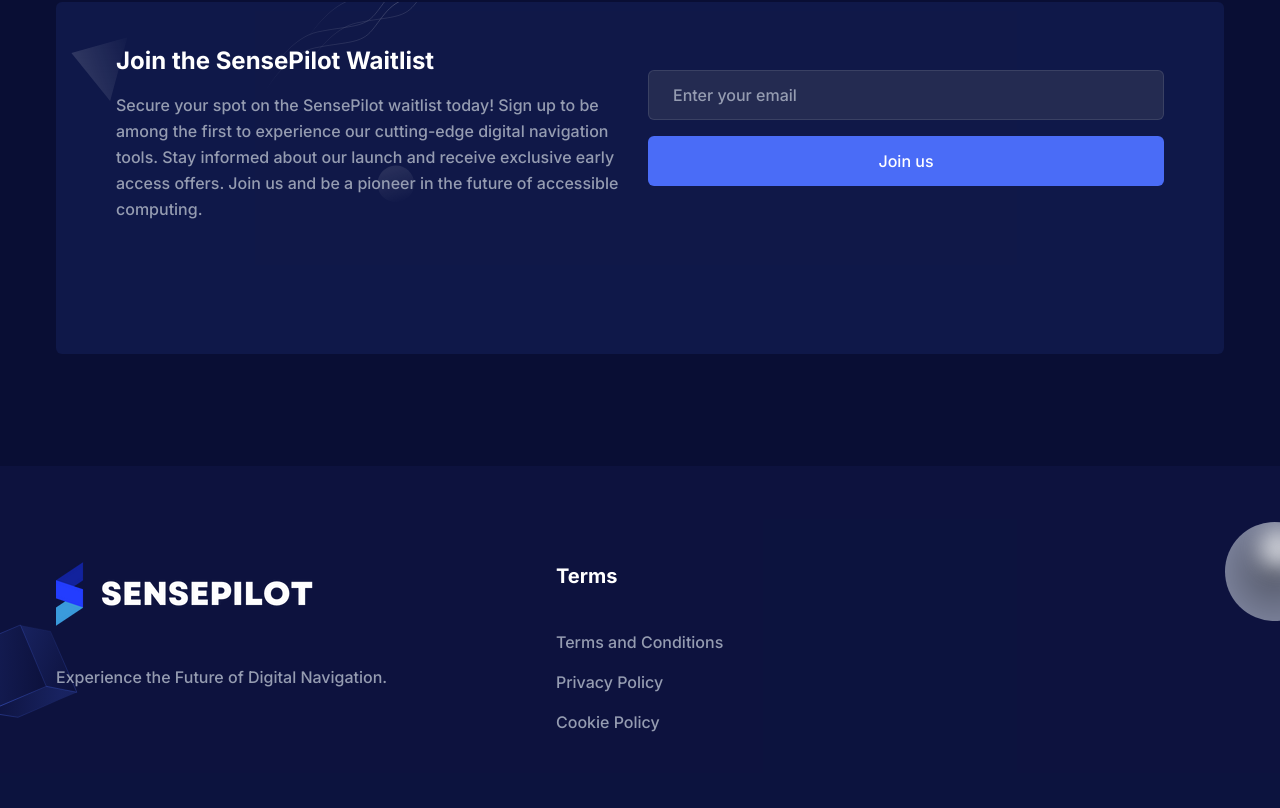
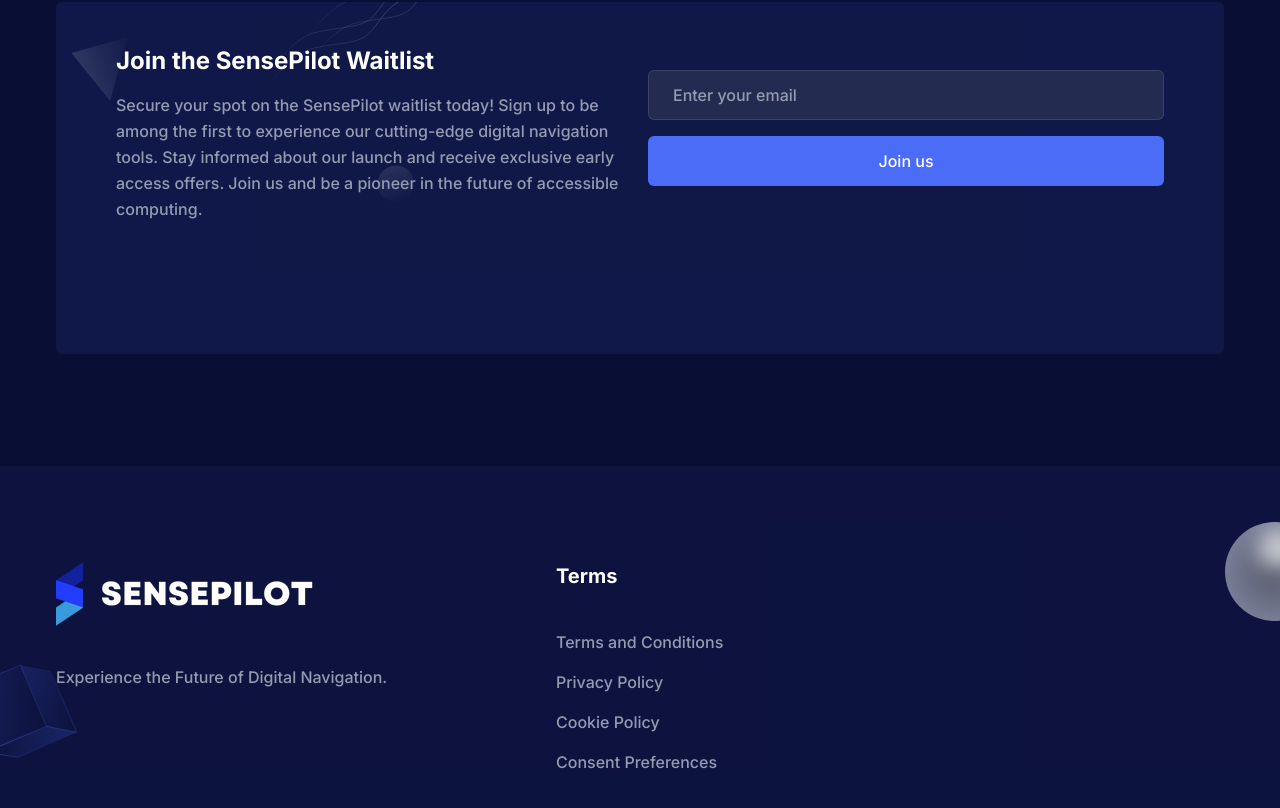
Before and after one commit to erikahazle/sensepilot, a Next.js app: page / in a window 1280 px wide. Shown: the part 3038-3846 px from the top of the page. Built offline with nearby package versions, Linux system fonts and the light colour scheme.

Commit message:
Added cookie policy

```diff
--- a/app/head.tsx
+++ /dev/null
@@ -1,10 +0,0 @@
-export default function Head() {
-  return (
-    <>
-      <title>SensePilot - accessibility software</title>
-      <meta content="width=device-width, initial-scale=1" name="viewport" />
-      <meta name="description" content="Generated by create next app" />
-      <link rel="icon" href="/images/favicon.ico" />
-    </>
-  );
-}
--- a/app/layout.tsx
+++ b/app/layout.tsx
@@ -1,5 +1,4 @@
 "use client";
-import { GoogleTagManager } from '@next/third-parties/google'
 import Footer from "@/components/Footer";
 import Header from "@/components/Header";
 import ScrollToTop from "@/components/ScrollToTop";
@@ -13,22 +12,12 @@ export default function RootLayout({
 }) {
   return (
     <html suppressHydrationWarning lang="en">
-      {/*
-        <head /> will contain the components returned by the nearest parent
-        head.js. Find out more at https://beta.nextjs.org/docs/api-reference/file-conventions/head
-      */}
-      <head />
-      {/* <GoogleTagManager gtmId="GTM-KH99RV2P" /> */}
       <body className="dark:bg-black">
-        {/* <noscript>
-          <iframe
-            src="https://www.googletagmanager.com/ns.html?id=GTM-KH99RV2P"
-            height="0"
-            width="0"
-            style={{ display: "none", visibility: "hidden" }}
-          >
-          </iframe>
-        </noscript> */}
+        <Script
+          id="termly-consent"
+          strategy="beforeInteractive"
+          src="https://app.termly.io/resource-blocker/602dbb41-aff2-4ab6-b965-5149d49043b6?autoBlock=on"
+        />
         <Providers>
           <Header />
           {children}
@@ -40,4 +29,5 @@ export default function RootLayout({
   );
 }
 
-import { Providers } from "./providers";
+import { Providers } from "./providers";import Head from "next/head";
+import Script from "next/script";
--- a/app/page.tsx
+++ b/app/page.tsx
@@ -9,13 +9,26 @@ import Hero from "@/components/Hero";
 import Pricing from "@/components/Pricing";
 import Testimonials from "@/components/Testimonials";
 import Video from "@/components/Video";
+import { Metadata } from "next";
 import { Inter } from "next/font/google";
+import Head from "next/head";
 
 const inter = Inter({ subsets: ["latin"] });
+
+export const metadata: Metadata = {
+  title: 'SensePilot - AAC software',
+  description: 'AAC software to control your PC with your head and facial expressions',
+}
 
 export default function Home() {
   return (
     <>
+      {/* <Head>
+        <title>SensePilot - accessibility software</title>
+        <meta content="width=device-width, initial-scale=1" name="viewport" />
+        <meta name="description" content="AAC software to use a PS with head and facial expressions" />
+        <link rel="icon" href="/images/favicon.ico" />
+      </Head> */}
       <ScrollUp />
       <Hero />
       <Features />
--- a/components/Footer/index.tsx
+++ b/components/Footer/index.tsx
@@ -166,6 +166,17 @@ const Footer = () => {
                     >
                       {" "}
                       Cookie Policy{" "}
+                    </a>
+                  </li>
+                  <li>
+                    <a
+                      target="_blank"
+                      rel="noreferrer"
+                      href="https://app.termly.io/policy-viewer/policy.html?policyUUID=8e269881-0441-48ea-824b-c68a732183b1"
+                      className="termly-display-preferences mb-4 inline-block text-base font-medium text-body-color hover:text-primary"
+                    >
+                      {" "}
+                      Consent Preferences{" "}
                     </a>
                   </li>
                 </ul>
```
